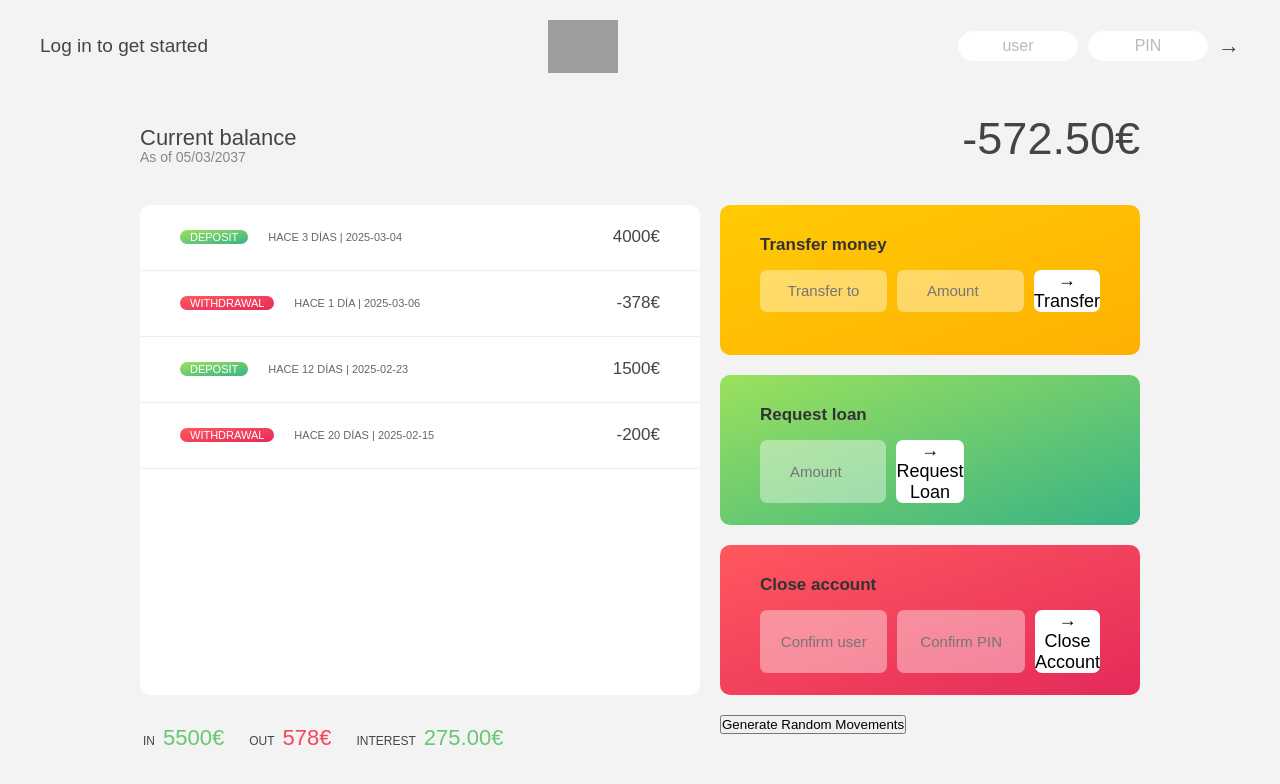
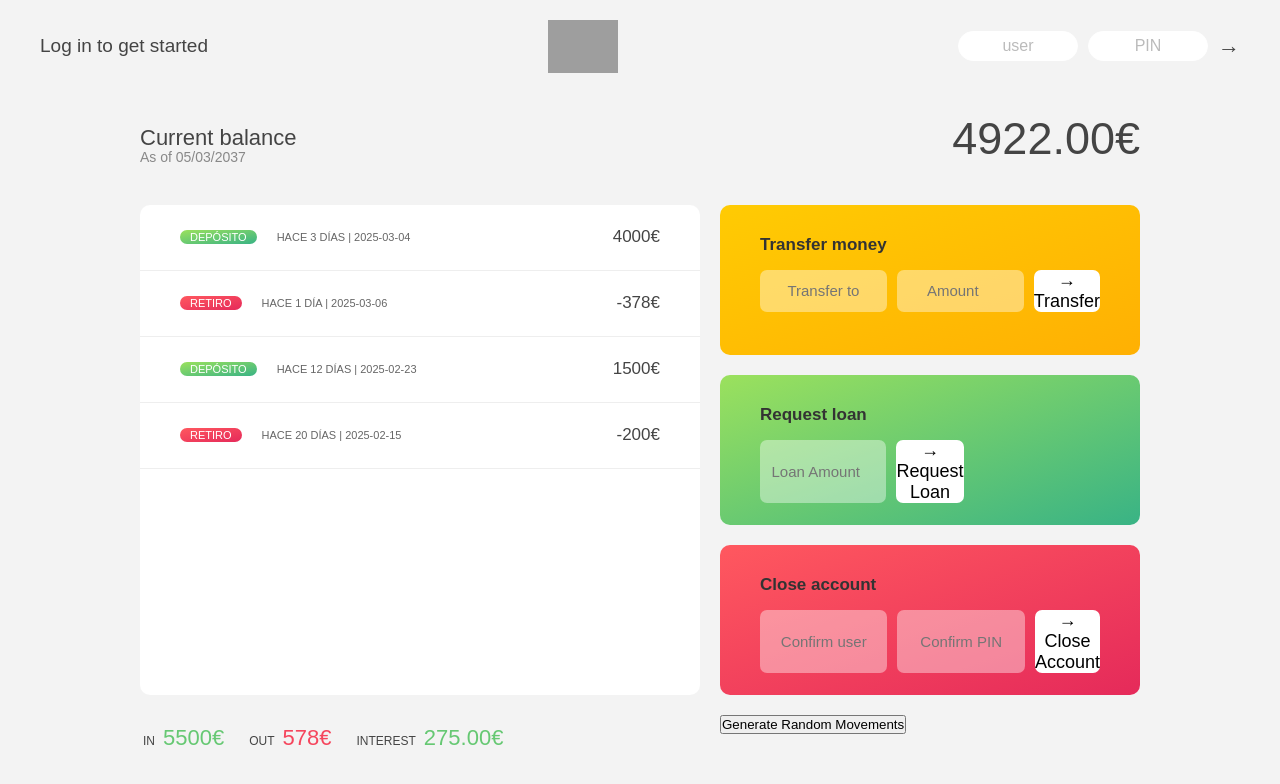
Before and after one commit to Olena-Koval/APP-banco-react, a React (Vite) app: page / in a window 1280 px wide. Shown: the top 784 px of the page. Built offline with nearby package versions, Linux system fonts and the light colour scheme; grey boxes are pictures that could not be loaded.

Commit message:
Los cambios para solicitar un préstamo y actualizar los datos en la pantalla

```diff
--- a/package.json
+++ b/package.json
@@ -1,5 +1,5 @@
 {
-  "homepage": "https://olena-koval.github.io/APP-banco",
+  "homepage": "https://Olena-Koval.github.io/APP-banco-react/",
   "private": true,
   "version": "0.0.0",
   "type": "module",
--- a/src/App.jsx
+++ b/src/App.jsx
@@ -5,10 +5,9 @@ import Login from "./Login/Login";
 import Balance from "./Balance/Balance";
 import Movements from "./Movements/Movements";
 import dayjs from 'dayjs';
-import { faker } from '@faker-js/faker'; // Importamos Faker.js
+import { faker } from '@faker-js/faker';
 
 function App() {
-  // Estado para manejar los movimientos y el balance
   const [movements, setMovements] = useState([
     { type: "deposit", date: dayjs().subtract(3, 'days').format('YYYY-MM-DD'), value: 4000 },
     { type: "withdrawal", date: dayjs().subtract(1, 'day').format('YYYY-MM-DD'), value: -378 },
@@ -68,6 +67,26 @@ function App() {
     updateBalance(deposit);
 
     alert("Transferencia realizada con éxito.");
+  };
+
+  // Función para manejar la solicitud de préstamo
+  const handleLoanRequest = (loanAmount) => {
+    if (loanAmount <= 0) {
+      alert("Por favor ingrese una cantidad válida.");
+      return;
+    }
+
+    // Crear un nuevo "movimiento" para el préstamo
+    const loanMovement = {
+      type: "deposit", // El préstamo es un depósito
+      date: dayjs().format('YYYY-MM-DD'),
+      value: loanAmount
+    };
+
+    // Actualizar el balance y los movimientos
+    updateBalance(loanMovement);
+
+    alert("Préstamo solicitado con éxito.");
   };
 
   // Calcular total de "In", "Out" e "Interest"
@@ -147,7 +166,7 @@ function App() {
         <Balance balance={balance} movements={movements} />
 
         {/* MOVEMENTS */}
-        <Movements movements={movements} onUpdateBalance={updateBalance} />
+        <Movements movements={movements} />
 
         {/* SUMMARY */}
         <div className="summary">
@@ -193,11 +212,19 @@ function App() {
         {/* OPERATION: LOAN */}
         <div className="operation operation--loan">
           <h2>Request loan</h2>
-          <form className="form form--loan">
+          <form
+            className="form form--loan"
+            onSubmit={(e) => {
+              e.preventDefault();
+              const loanAmount = parseFloat(e.target.loanAmount.value);
+              handleLoanRequest(loanAmount);
+            }}
+          >
             <input
               type="number"
+              name="loanAmount"
               className="form__input form__input--loan-amount"
-              placeholder="Amount"
+              placeholder="Loan Amount"
               required
             />
             <button type="submit" className="form__btn form__btn--loan">
--- a/src/Balance/Balance.jsx
+++ b/src/Balance/Balance.jsx
@@ -1,7 +1,7 @@
 import React, { useState, useEffect } from 'react'; // Importamos React, useState y useEffect
 import './Balance.css'; // Si tienes estilos específicos para Balance
 
-const Balance = () => {
+const Balance = ({ movements }) => { // Asumimos que 'movements' se pasan como prop
   const [balance, setBalance] = useState(0); // Inicializamos el balance con 0
 
   // Función para actualizar el balance basado en transacciones
@@ -9,19 +9,11 @@ const Balance = () => {
     let currentBalance = 0;
     // Iteramos a través de las transacciones y calculamos el balance
     movements.forEach((movement) => {
-      const value = parseFloat(movement.value.replace('€', '').replace(',', '.'));
+      const value = parseFloat(String(movement.value).replace('€', '').replace(',', '.')); // Aseguramos que sea un string
       currentBalance += value;
     });
     setBalance(currentBalance);
   };
-
-  // Supongamos que los movimientos se pasan como prop, o los definimos aquí
-  const movements = [
-    { type: 'deposit', date: '3 days ago', value: '4,000€' },
-    { type: 'withdrawal', date: '24/01/2037', value: '-378€' },
-    { type: 'deposit', date: '12/01/2037', value: '1,500€' },
-    { type: 'withdrawal', date: '01/01/2037', value: '-200€' },
-  ];
 
   useEffect(() => {
     updateBalance(movements); // Actualizamos el balance cada vez que los movimientos cambian
--- a/src/Movements/Movements.jsx
+++ b/src/Movements/Movements.jsx
@@ -1,6 +1,6 @@
 import React from 'react';
 import './Movements.css';
-import dayjs from 'dayjs'; // Importamos dayjs
+import dayjs from 'dayjs'; // Importamos dayjs para manejar las fechas
 
 const Movements = ({ movements }) => {
   // Función para mostrar la fecha con el formato "hace X días" y también el formato estándar
@@ -20,21 +20,25 @@ const Movements = ({ movements }) => {
 
   return (
     <div className="movements">
-      {movements.map((movement, index) => {
-        const { relativeDate, standardDate } = formatDate(movement.date);
+      {movements.length === 0 ? (
+        <p>No hay movimientos recientes.</p> // Mensaje en caso de que no haya movimientos
+      ) : (
+        movements.map((movement, index) => {
+          const { relativeDate, standardDate } = formatDate(movement.date); // Obtenemos la fecha formateada
 
           return (
             <div key={index} className="movements__row">
               <div className={`movements__type movements__type--${movement.type}`}>
-              {movement.type === 'deposit' ? 'Deposit' : 'Withdrawal'}
+                {movement.type === 'deposit' ? 'Depósito' : 'Retiro'} {/* Traducción de tipo de movimiento */}
               </div>
               <div className="movements__date">
-              <span>{relativeDate} </span> | <span>{standardDate}</span>
+                <span>{relativeDate} </span> | <span>{standardDate}</span> {/* Mostrar fechas relativa y estándar */}
               </div>
-            <div className="movements__value">{movement.value}€</div>
+              <div className="movements__value">{movement.value}€</div> {/* Mostrar valor del movimiento */}
             </div>
           );
-      })}
+        })
+      )}
     </div>
   );
 };
--- a/vite.config.js
+++ b/vite.config.js
@@ -3,6 +3,6 @@ import react from '@vitejs/plugin-react';
 
 // https://vite.dev/config/
 export default defineConfig({
-  base: "/banco-app-react/", // 🔹 Agregamos la base correcta para GitHub Pages
+  base: '/APP-banco-react/', // Cambiar a tu nombre de repositorio
   plugins: [react()],
 });
```
Lines whose indentation alone changed are shown as unchanged.
